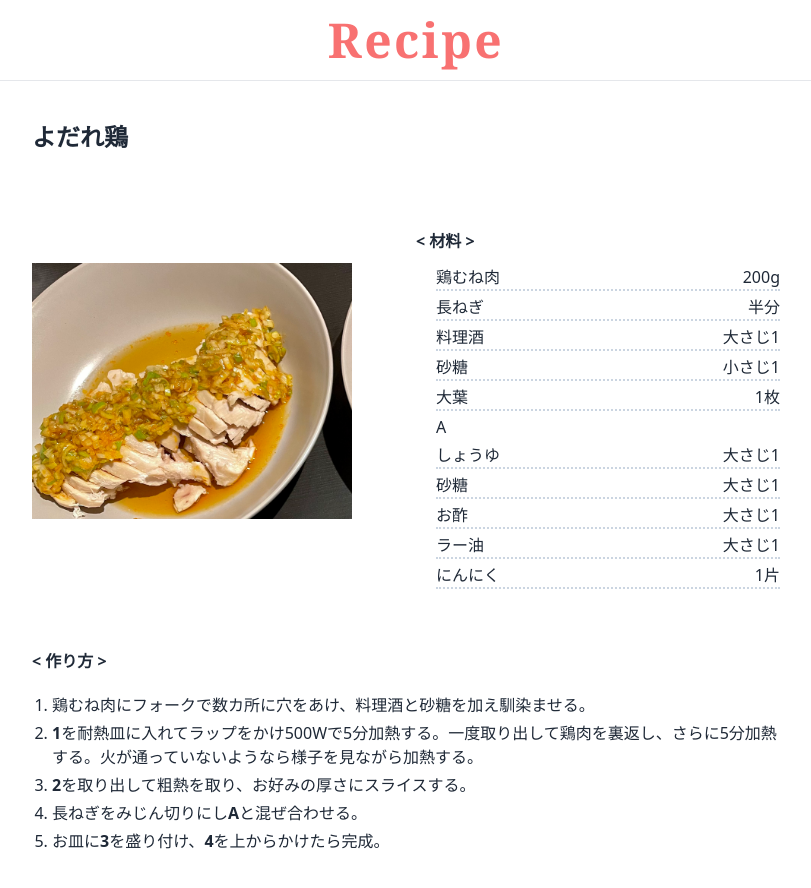
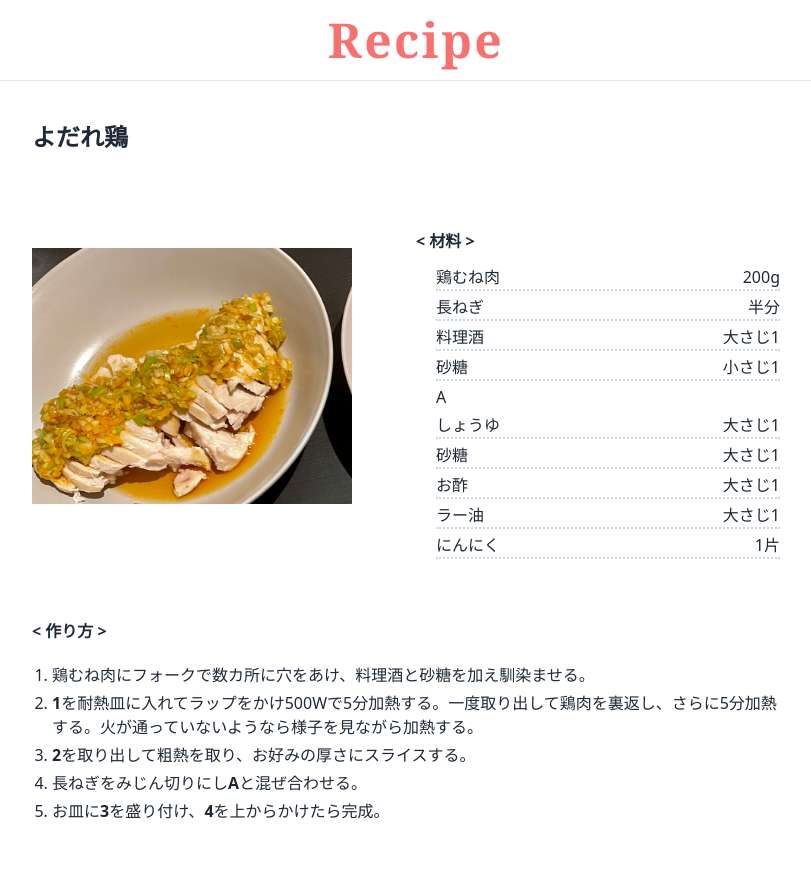
Before and after one commit to sakikomuro/recipe-nuxt, a Nuxt app: page /6 in a window 1280 px wide. Shown: the top 888 px of the page, without its empty margins (224-1035 px from the left). After the commit the page ends 863 px from the top, so only its background shows below. Built offline with nearby package versions, Linux system fonts and the light colour scheme.

Commit message:
6.vueレシピ更新

```diff
--- a/pages/6.vue
+++ b/pages/6.vue
@@ -31,10 +31,6 @@ import HeaderComponent from '../components/HeaderComponent.vue';
             <li>
               <p>砂糖</p>
               <p>小さじ1</p>
-            </li>
-            <li>
-              <p>大葉</p>
-              <p>1枚</p>
             </li>
 
             <h3>A</h3>
```
